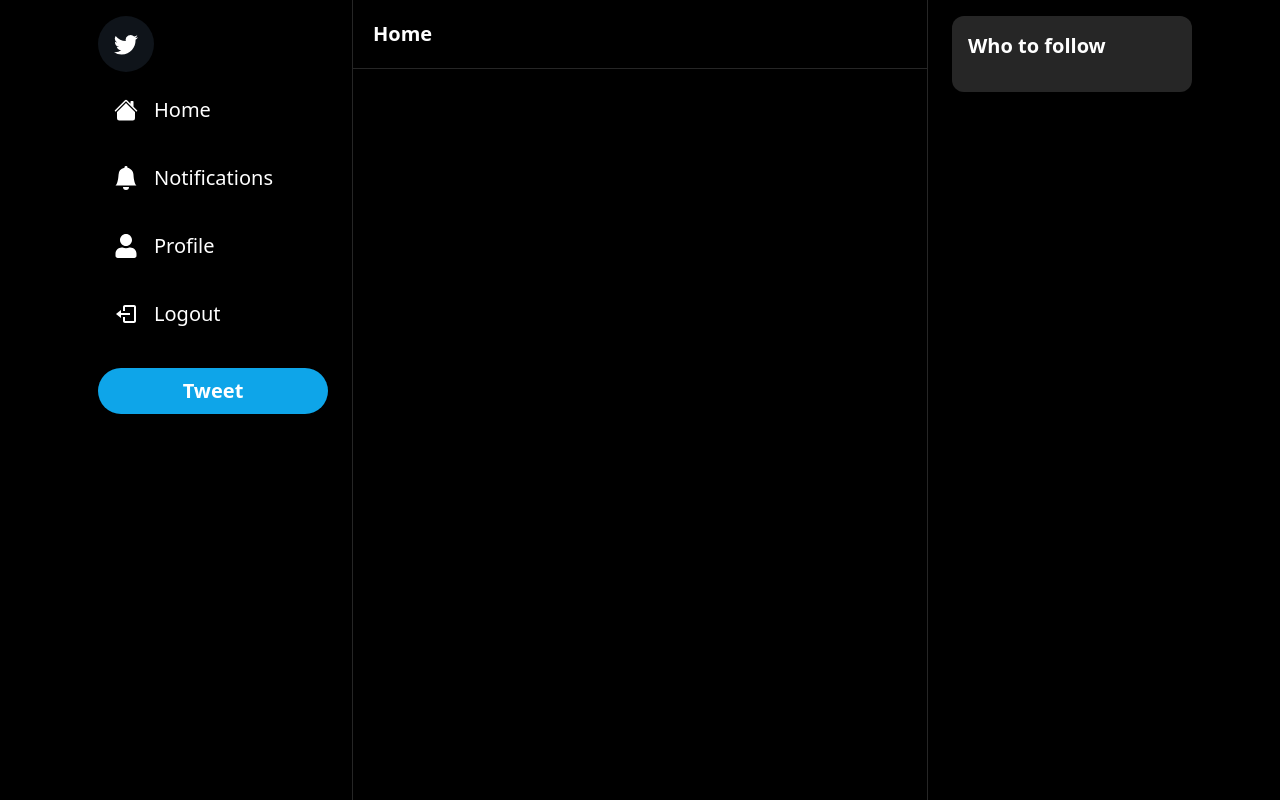
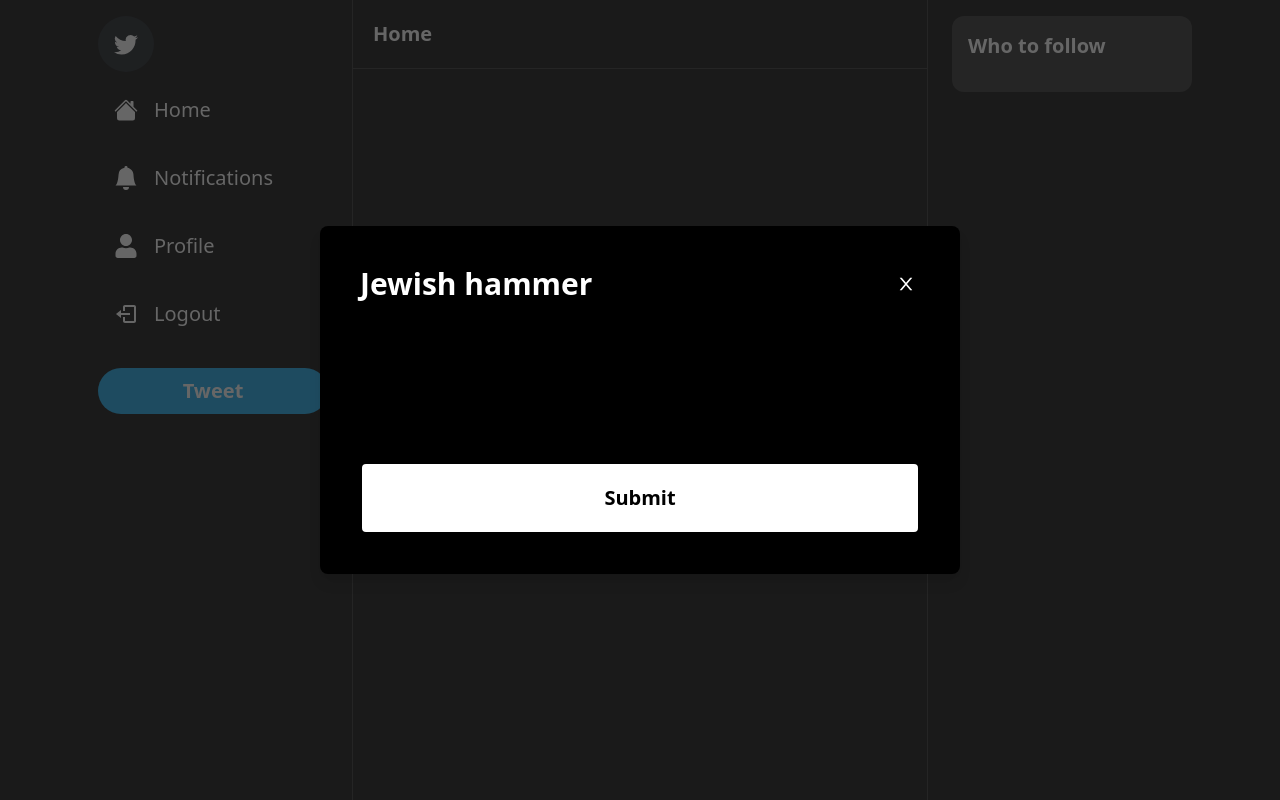
Before and after one commit to KonstaBartosh/chirper, a Next.js app: page / in a window 1280 px wide. Built offline with nearby package versions, Linux system fonts and the light colour scheme.

Commit message:
Feat: create Modal component

```diff
--- a/components/Button.tsx
+++ b/components/Button.tsx
@@ -18,7 +18,7 @@
       className={`
         disabled:opacity-70
         disabled:cursor-not-allowed
-        rounded-full
+        rounded-md
         font-semibold
         hover:opacity-80
         border-2
--- /dev/null
+++ b/components/Modal.tsx
@@ -0,0 +1,124 @@
+import { useCallback } from "react";
+import { AiOutlineClose } from "react-icons/ai";
+
+import Button from "./Button";
+
+interface ModalProps {
+  isOpen: boolean;
+  disabled?: boolean;
+  onClose: () => void;
+  onSubmit: () => void;
+  title?: string;
+  actionLabel: string;
+  body?: React.ReactElement;
+  footer?: React.ReactElement;
+}
+
+const Modal = ({
+  isOpen,
+  disabled,
+  onClose,
+  onSubmit,
+  title,
+  actionLabel,
+  body,
+  footer
+}: ModalProps) => {
+
+  const handleClose = useCallback(() => {
+    if (disabled) {
+      return;
+    };
+
+    onClose();
+  },[disabled, onClose])
+
+  const handleSubmit = useCallback(() => {
+    if (disabled) {
+      return;
+    }
+
+    onSubmit();
+  },[disabled, onSubmit]);
+
+  if (!isOpen) {
+    return;
+  }
+
+  return(
+    <>
+      <div
+        className="
+          flex
+          justify-center
+          items-center
+          overflow-x-hidden
+          overflow-y-auto
+          fixed
+          inset-0
+          z-50
+          outline-none
+          focus:outline-none
+          bg-neutral-800
+          bg-opacity-70
+        "
+      >
+        <div className="
+          relative
+          w-full
+          lg:w-3/6
+          my-6
+          mx-auto
+          lg:max-w-3xl
+          h-full
+          lg:h-auto
+        ">
+          {/** content */}
+          <div className="
+            h-full
+            lg:h-auto
+            border-0
+            rounded-lg
+            shadow-lg
+            relative
+            flex
+            flex-col
+            w-full
+            bg-black
+            outline-none
+            focus:outline-none
+          ">
+            {/** Header */}
+            <div className="flex items-center justify-between p-10 rounded-t">
+              <h3 className="text-3xl text-white font-semibold">{title}</h3>
+              <button
+                className="p-1 ml-auto border-0 text-white hover:opacity-70 transition"
+                onClick={handleClose}
+              >
+                <AiOutlineClose size={20}/>
+              </button>
+            </div>
+            {/** Body */}
+            <div className="p-10 flex-auto relative">
+              {body}
+            </div>
+            {/** Footer */}
+            <div className="flex flex-col p-10 gap-2">
+              <Button
+                onClick={handleSubmit}
+                disabled={disabled}
+                label={actionLabel}
+                secondary
+                fullWidth
+                large
+              />
+              {footer}
+            </div>
+          </div>
+        </div>
+      </div>
+    </>
+  )
+}
+
+export default Modal;
--- a/pages/_app.tsx
+++ b/pages/_app.tsx
@@ -1,11 +1,18 @@
 import Layout from '@/components/Layout'
+import Modal from '@/components/Modal'
 import '@/styles/globals.css'
 import type { AppProps } from 'next/app'
+import { useState } from 'react'
 
 export default function App({ Component, pageProps }: AppProps) {
+
   return (
-    <Layout>
-      <Component {...pageProps} />
-    </Layout>
+    <>
+      <Modal isOpen title='Jewish hammer' actionLabel='Submit' />
+      <Layout>
+        <Component {...pageProps} />
+      </Layout>
+    </>
+
   )
 }
```
